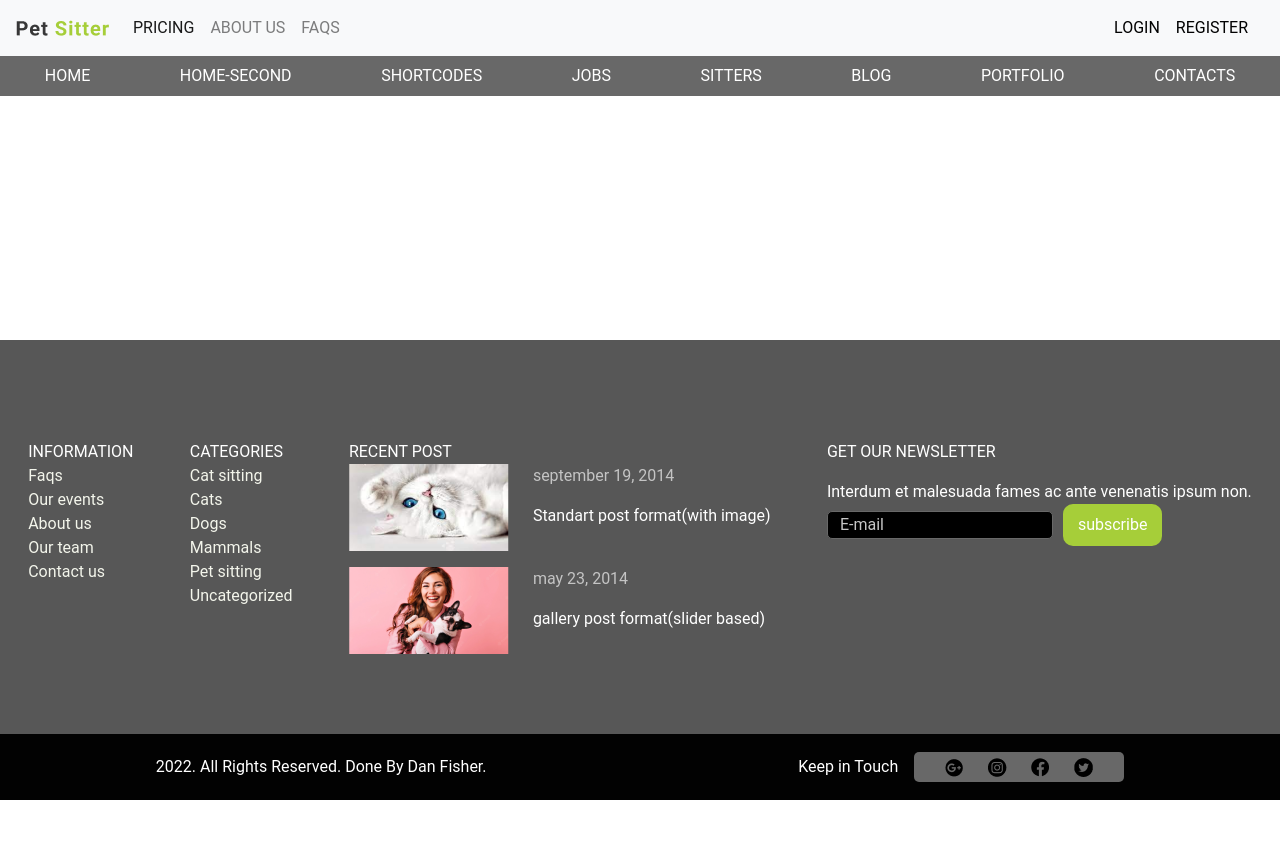
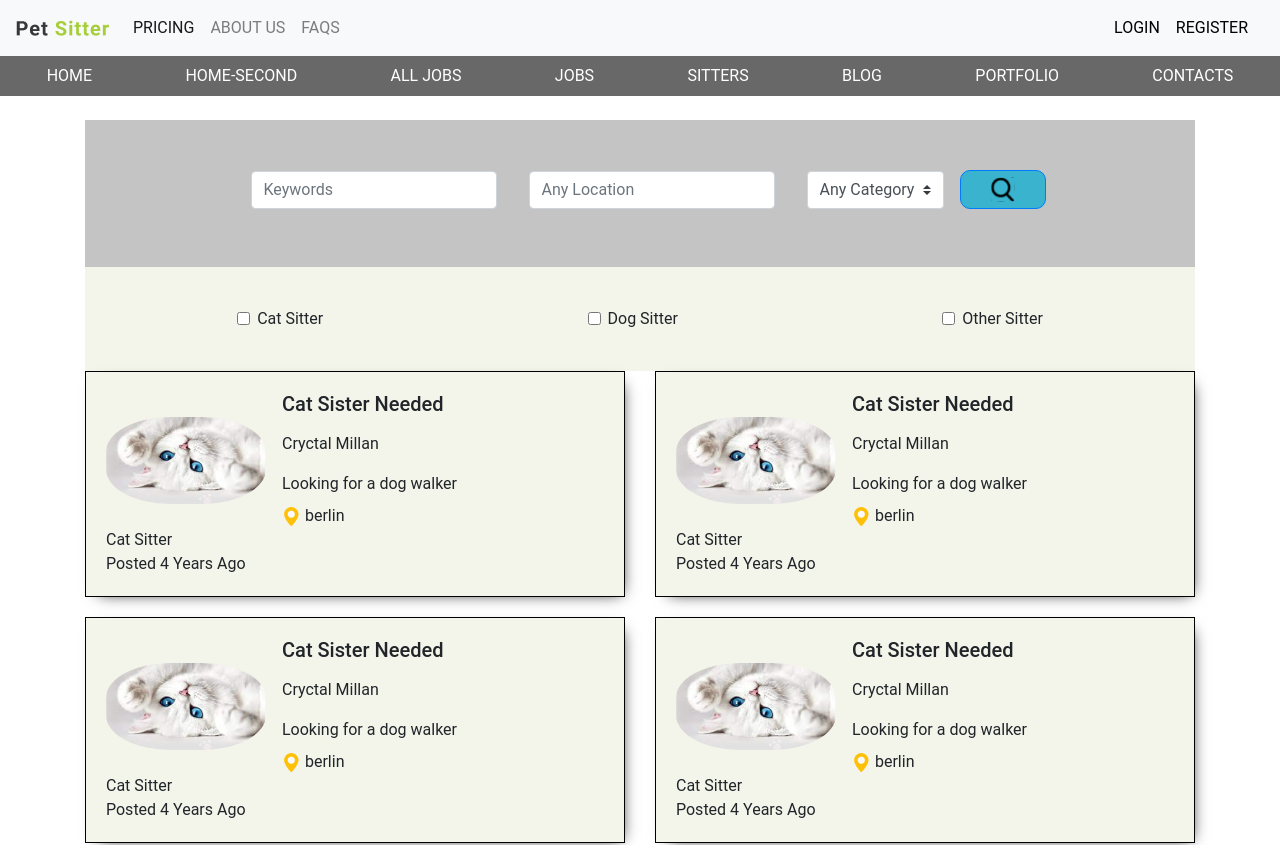
Before and after one commit to VadymTsymbaliuk/Test_Pet_Sitters_Vue, a Vue app: page /all-jobs in a window 1280 px wide. Shown: the top 845 px of the page. Before the commit the page ends 800 px from the top, so only its background shows below. Built offline with nearby package versions, Linux system fonts and the light colour scheme.

Commit message:
fix Search components

```diff
--- a/src/components/FormSearch.vue
+++ b/src/components/FormSearch.vue
@@ -58,6 +58,35 @@
       </button>
     </form>
   </div>
+  <div class="wrapper_check_box d-flex justify-content-around">
+    <div class="form-check">
+      <input
+        class="form-check-input"
+        type="checkbox"
+        value=""
+        id="defaultCheck1"
+      />
+      <label class="form-check-label" for="defaultCheck1"> Cat Sitter </label>
+    </div>
+    <div class="form-check">
+      <input
+        class="form-check-input"
+        type="checkbox"
+        value=""
+        id="defaultCheck1"
+      />
+      <label class="form-check-label" for="defaultCheck1"> Dog Sitter </label>
+    </div>
+    <div class="form-check">
+      <input
+        class="form-check-input"
+        type="checkbox"
+        value=""
+        id="defaultCheck1"
+      />
+      <label class="form-check-label" for="defaultCheck1">Other Sitter </label>
+    </div>
+  </div>
 </template>
 
 <script>
@@ -71,13 +100,20 @@ export default {
   background: #c4c4c4;
   padding: 50px;
 }
+
 .form-inline {
   justify-content: center;
 }
+
 .btn_Search {
   background: #39b3ce;
   border-radius: 10px;
   padding-left: 30px;
   padding-right: 30px;
 }
+
+.wrapper_check_box {
+  background: #f3f5eb;
+  padding: 40px 20px;
+}
 </style>
--- a/src/components/OvnerGridIteam.vue
+++ b/src/components/OvnerGridIteam.vue
@@ -1,5 +1,5 @@
 <template>
-  <div class="card_wrapper ml-4">
+  <div class="card_wrapper">
     <div class="card_wrapper_img_info d-flex">
       <div class="info_img">
         <img src="../assets/img/cat.png" />
@@ -16,7 +16,7 @@
     </div>
     <div>
       <div>Cat Sitter</div>
-      <div>Cat Sitter</div>
+      <div>Posted 4 Years Ago</div>
     </div>
   </div>
 </template>
--- a/src/components/VHeader.vue
+++ b/src/components/VHeader.vue
@@ -41,7 +41,7 @@
     <div class="header_wrapper_black">
       <router-link to="/">HOME</router-link>
       <router-link to="/home-second">HOME-SECOND</router-link>
-      <a href="#">SHORTCODES</a>
+      <router-link to="/all-jobs">ALL JOBS</router-link>
       <router-link to="/jobs">JOBS</router-link>
       <router-link to="/sitters-list">SITTERS</router-link>
       <a href="#">BLOG</a>
--- a/src/router/index.js
+++ b/src/router/index.js
@@ -5,6 +5,7 @@ import VJobs from "@/views/VJobs";
 import SittersList from "@/views/SittersList";
 import RegisterView from "@/views/RegisterView";
 import LoginView from "@/views/LoginView";
+import AllJobs from "@/views/AllJobs";
 
 const routes = [
   {
@@ -21,6 +22,11 @@ const routes = [
     path: "/jobs",
     name: "VJobs",
     component: VJobs,
+  },
+  {
+    path: "/all-jobs",
+    name: "AllJobs",
+    component: AllJobs,
   },
   {
     path: "/sitters-list",
--- /dev/null
+++ b/src/views/AllJobs.vue
@@ -0,0 +1,29 @@
+<template>
+  <section class="mt-4 mb-4 container">
+    <form-search />
+    <div class="row">
+      <div class="col-12 col-sm-6">
+        <OvnerGridIteam />
+        <OvnerGridIteam />
+        <OvnerGridIteam />
+      </div>
+      <div class="col-12 col-sm-6">
+        <OvnerGridIteam />
+        <OvnerGridIteam />
+        <OvnerGridIteam />
+      </div>
+    </div>
+  </section>
+</template>
+
+<script>
+import OvnerGridIteam from "@/components/OvnerGridIteam";
+import FormSearch from "@/components/FormSearch";
+
+export default {
+  name: "AllJobs",
+  components: { OvnerGridIteam, FormSearch },
+};
+</script>
+
+<style scoped></style>
--- a/src/views/HomeView.vue
+++ b/src/views/HomeView.vue
@@ -106,20 +106,6 @@
     </div>
     <div class="card_btm_wrapper">
       <button>load more Resume</button>
-    </div>
-  </section>
-  <section class="container">
-    <div class="row">
-      <div class="col-6">
-        <OvnerGridIteam />
-        <OvnerGridIteam />
-        <OvnerGridIteam />
-      </div>
-      <div class="col-6">
-        <OvnerGridIteam />
-        <OvnerGridIteam />
-        <OvnerGridIteam />
-      </div>
     </div>
   </section>
   <section class="mt-4 mb-4 container">
@@ -295,10 +281,9 @@
 import VSlider from "@/components/VSlider";
 import Card from "@/components/Card";
 import FormSearch from "@/components/FormSearch";
-import OvnerGridIteam from "@/components/OvnerGridIteam";
 
 export default {
   name: "HomeView",
-  components: { VSlider, Card, FormSearch, OvnerGridIteam },
+  components: { VSlider, Card, FormSearch },
 };
 </script>
```
Also changed, not shown: src/components/OwnerProfileView.vue (renamed from src/views/OwnerProfileView.vue).
